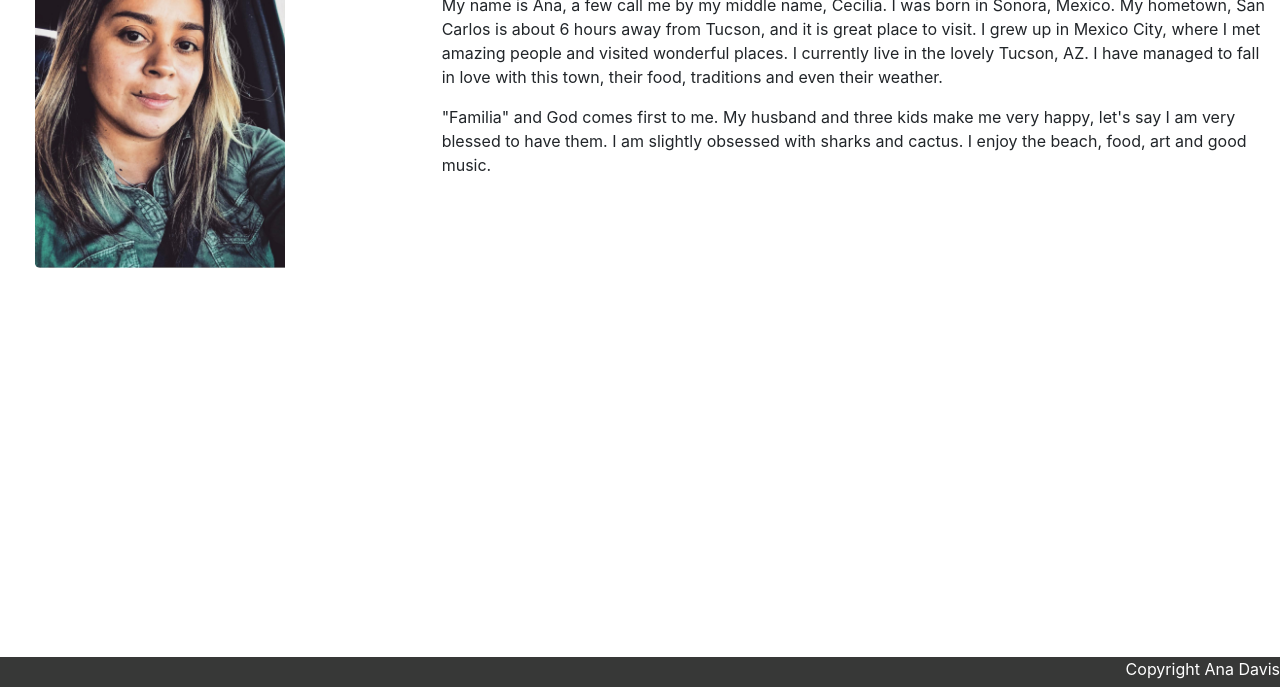
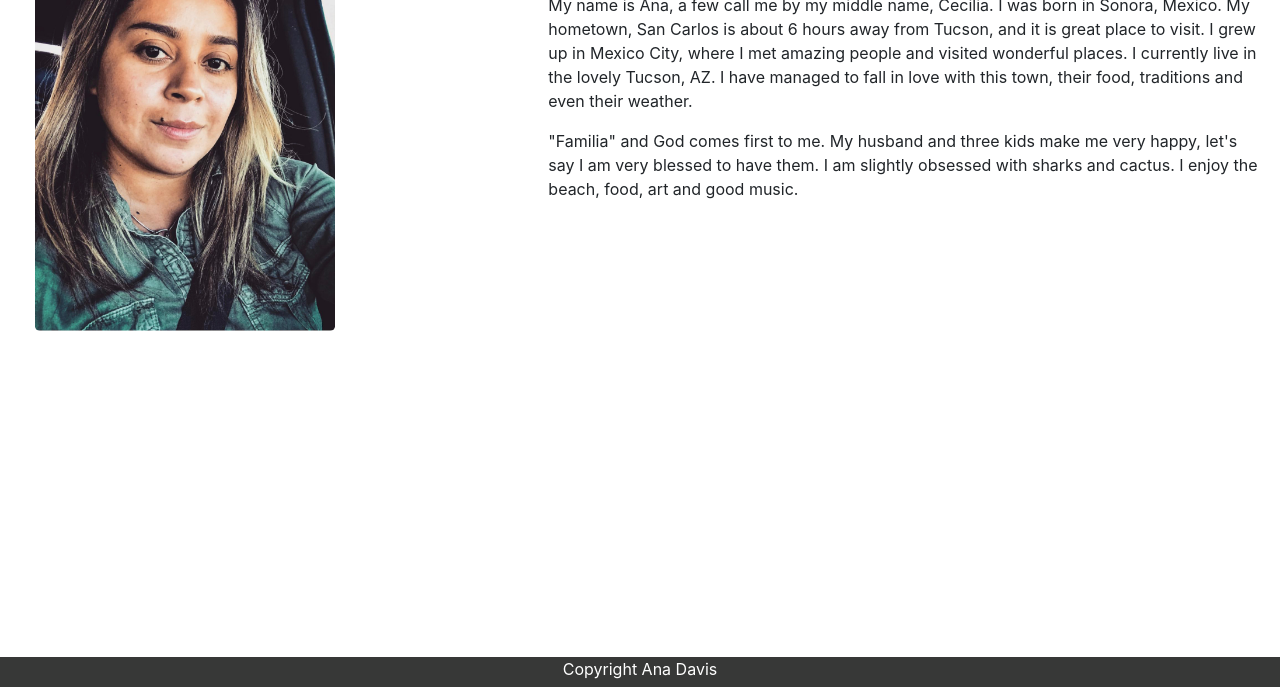
Before and after one commit to anaceci01/Bootstrap-Portfolio, a plain HTML site: page index.html in a window 1280 px wide. Shown: the part 113-800 px from the top of the page. Drawn offline with nearby package versions, Linux system fonts and the light colour scheme; a web font is replaced by a local one.

Commit message:
fixed positioning

```diff
--- a/assets/css/style.css
+++ b/assets/css/style.css
@@ -25,16 +25,16 @@ h1 {
     height: 50px;
 }
 
-p {
-    float: right;
-}
 
 
 img {
     max-width: 300px;
     float: left;
     margin: 20px;
-    padding-right: 50px;
+}
+
+col-8 {
+    clear: both;
 }
 
 .card-img-top {
--- a/index.html
+++ b/index.html
@@ -3,7 +3,7 @@
 
 <head>
 
-  <meta name="viewport" content="width=device-width, initial-scale=1.0">
+
   <title>Ana Davis Portfolio</title>
   <link rel="stylesheet" href="assets/css/style.css">
   <link rel="stylesheet" href="https://stackpath.bootstrapcdn.com/bootstrap/4.3.1/css/bootstrap.min.css"
@@ -33,16 +33,13 @@
     </nav>
 
     <div id="r1" class="row">
-      <div class="col-4">
+      <div class="col">
         <img src="assets/images/Images:portfolio-about-me.png" alt="profile" class="rounded-lg">
       </div>
-      <div class="col-8">
+      <div class="col-7">
         <div class="row justify-content-center">
           <h1> Ana Davis</h1>
         </div>
-
-        <div class="row">
-          <div class="col-12">
 
         <p> My name is Ana, a few call me by my middle name, Cecilia. I was born in Sonora, Mexico. My hometown, San
           Carlos is about 6 hours away from Tucson, and it is great place to visit. I grew up in Mexico City, where I
@@ -55,13 +52,13 @@
           blessed to have them. I am slightly obsessed with sharks and cactus. I enjoy the beach, food,
           art and good music.
         </p>
-          </div>
-
-        </div>
-
       </div>
 
     </div>
+
+
+
+  </div>
 
 
   </div>
```
Also changed, not shown: portfolio.html (+1 -1 lines).
